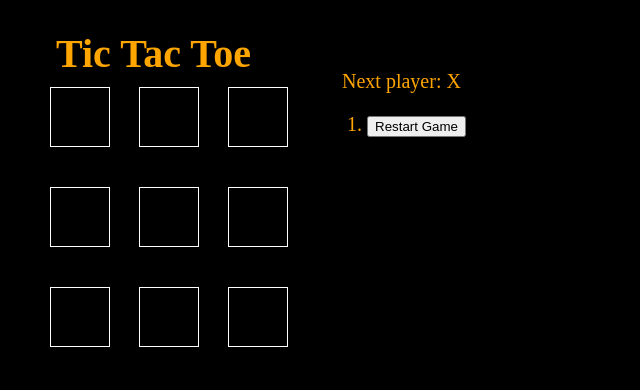
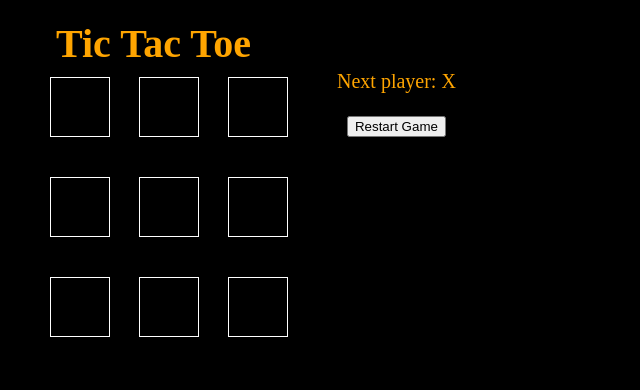
Before and after one commit to MHUS25/tic-tac-toe, a React app: page / in a window 1280 px wide. Shown: the whole page, without its empty margins (0-640 px from the left). Built offline with nearby package versions, Linux system fonts and the light colour scheme.

Commit message:
Changes list to unordered

```diff
--- a/src/index.css
+++ b/src/index.css
@@ -11,11 +11,11 @@ body {
 }
 
 h1 {
-   margin: 10px 0 0px 0px;
+   margin: 0px 0 0px 0px;
 }
 
 ol, ul {
-  padding-left: 30px;
+  padding-left: 0px;
 }
 
 .board-row:after {
--- a/src/index.js
+++ b/src/index.js
@@ -93,9 +93,9 @@ class Game extends React.Component {
         'Go to move #' + move :
         'Restart Game';
       return (
-        <li li key={move}>
+        <ul li key={move}>
           <button onClick={() => this.jumpTo(move)}>{desc}</button>
-        </li>
+        </ul>
       );
     });
 
```
